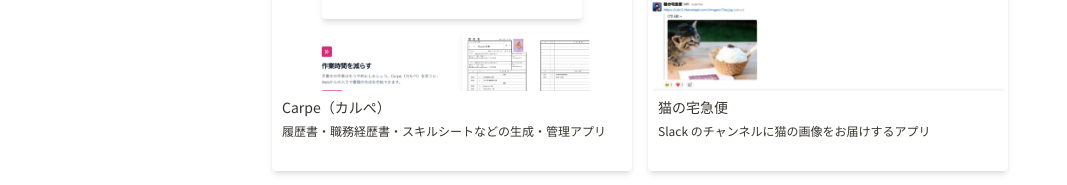
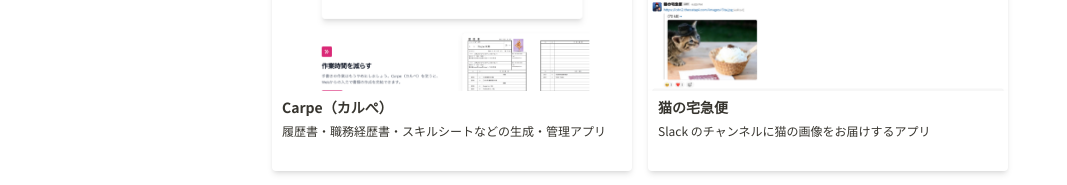
Before and after one commit to maejimayuto/super-notion-blog, a Next.js app: page / in a window 1280 px wide. Shown: the part 697-882 px from the top of the page, without its empty margins (0-1067 px from the left). Built offline with nearby package versions, Linux system fonts and the light colour scheme.

Commit message:
add: font weight

```diff
--- a/src/styles/globals.css
+++ b/src/styles/globals.css
@@ -4,9 +4,9 @@
 
 /* #79  */
 h1 { @apply text-3xl mt-12 mb-4; }
-h2 { @apply text-2xl mt-9 mb-3; }
-h3 { @apply text-xl mt-6 mb-2; }
-h4 { @apply text-lg mt-4 mb-1; }
+h2 { @apply text-2xl font-semibold mt-9 mb-3; }
+h3 { @apply text-xl font-bold mt-6 mb-2; }
+h4 { @apply text-lg font-bold mt-4 mb-1; }
 
 a { @apply border-b border-fg-1 text-fg-3 hover:border-fg-4 hover:text-fg-4; }
 
```
